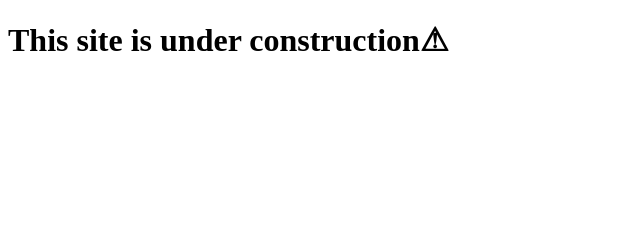
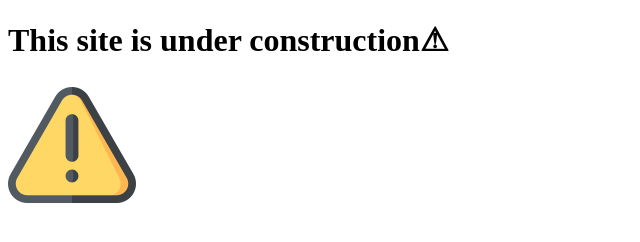
Before and after one commit to SumitKumarKar01/ekushey-Programming, a plain HTML site: page website/index.html in a window 1280 px wide. Shown: the whole page, without its empty margins (0-640 px from the left). Drawn offline with Linux system fonts and the light colour scheme.

Commit message:
warning image added

```diff
--- a/website/index.html
+++ b/website/index.html
@@ -8,5 +8,6 @@
 </head>
 <body>
     <h1>This site is under construction⚠</h1>
+    <img src="../image/warning.png" alt="warning sign"height = "128px" width = "128px"><!--<div>Icons made by <a href="https://www.freepik.com" title="Freepik">Freepik</a> from <a href="https://www.flaticon.com/" title="Flaticon">www.flaticon.com</a></div><div>Icons made by <a href="https://www.freepik.com" title="Freepik">Freepik</a> from <a href="https://www.flaticon.com/" title="Flaticon">www.flaticon.com</a></div>-->
 </body>
 </html>
```
Also changed, not shown: image/warning.png (added), image/warning.svg (added).
